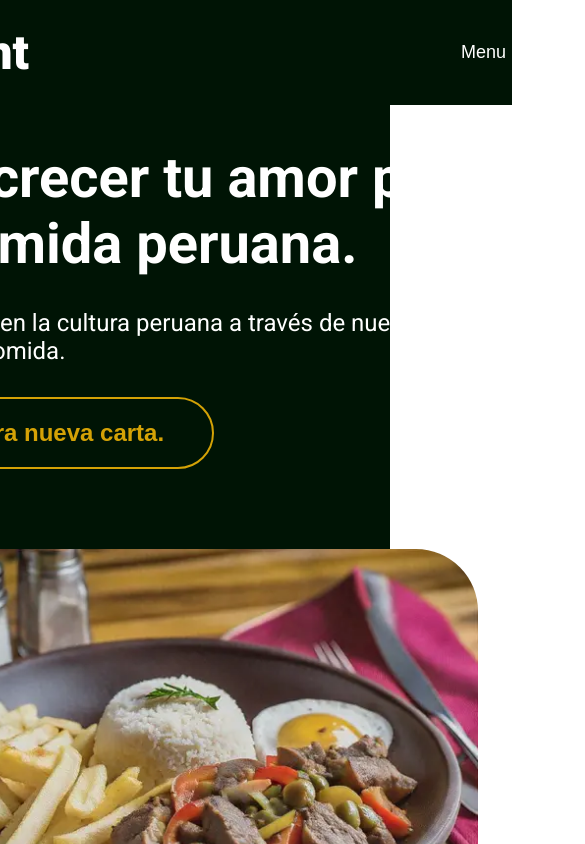
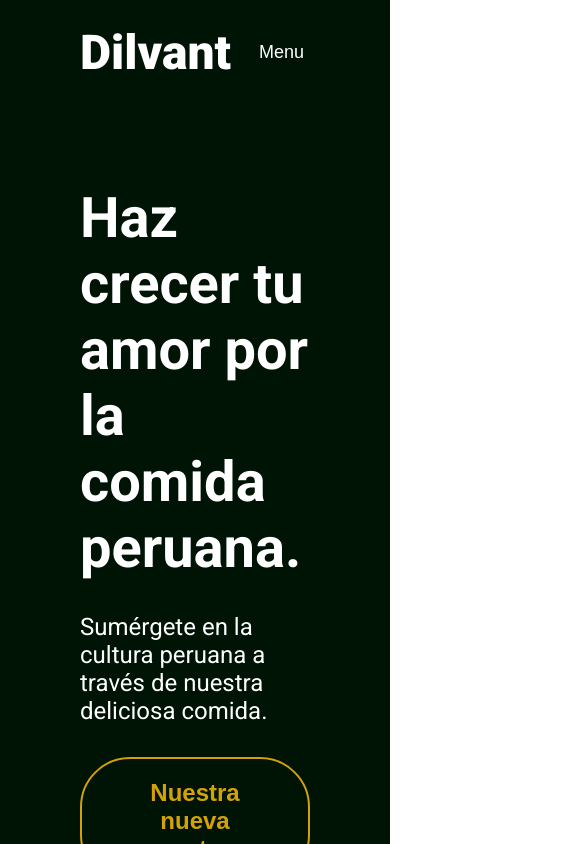
Before and after one commit to LuaGR/dilvant-landing, an Angular app: page / in a window 390 px wide. Shown: the top 844 px of the page, 585 px wide, since content can reach past the window. Built offline with nearby package versions, Linux system fonts and the light colour scheme.

Commit message:
style: fix containers

```diff
--- a/src/app/components/header/components/navbar/navbar.component.css
+++ b/src/app/components/header/components/navbar/navbar.component.css
@@ -4,7 +4,6 @@
   max-width: 1440px;
   height: auto;
   padding-block: 24px;
-  box-sizing: border-box;
   display: flex;
   justify-content: space-between;
   align-items: center;
--- a/src/app/components/header/components/presentation/presentation.component.css
+++ b/src/app/components/header/components/presentation/presentation.component.css
@@ -3,11 +3,10 @@
   display: flex;
   gap: 80px;
   justify-content: space-between;
-  padding-top: 40px;
 }
 
 .left-container {
-  width: 634px;
+  max-width: 634px;
   display: flex;
   flex-direction: column;
   justify-content: center;
--- a/src/app/components/header/header.component.css
+++ b/src/app/components/header/header.component.css
@@ -1,19 +1,25 @@
-.section-header {
-  padding: 0 80px 80px 80px;
+.section-container {
+  width: 100%;
+  display: flex;
+  justify-content: center;
 }
 
-app-navbar {
+app-navbar, app-presentation {
   width: 100%;
   max-width: 1440px;
   display: flex;
   justify-content: center;
+  padding: 80px;
+}
+
+app-navbar {
+  padding-block: 0;
 }
 
 .navbar-container {
   width: 100%;
   height: auto;
   padding-block: 24px;
-  box-sizing: border-box;
   display: flex;
   justify-content: space-between;
   align-items: center;
@@ -47,11 +53,3 @@ a {
   text-decoration: none;
   color: inherit;
 }
-
-app-presentation {
-  display: flex;
-  width: 100%;
-  max-width: 1440px;
-  height: auto;
-  justify-content: center;
-}
--- a/src/app/components/header/header.component.html
+++ b/src/app/components/header/header.component.html
@@ -1,4 +1,6 @@
-<section class="section-header">
+<section class="section-container">
   <app-navbar></app-navbar>
+</section>
+<section class="section-container">
   <app-presentation></app-presentation>
 </section>
--- a/src/app/components/main/components/favorite-dish/favorite-dish.component.css
+++ b/src/app/components/main/components/favorite-dish/favorite-dish.component.css
@@ -70,3 +70,9 @@ h2 {
   line-height: 36px;
   text-align: center;
 }
+@media (max-width: 768px) {
+
+  .items {
+    flex-direction: column;
+  }
+}
--- a/src/app/components/main/components/recipes/recipes.component.css
+++ b/src/app/components/main/components/recipes/recipes.component.css
@@ -70,5 +70,6 @@ main {
 
   .recipes, header {
     flex-direction: column;
+    align-items: center;
   }
 }
--- a/src/app/components/main/components/reservation/reservation.component.css
+++ b/src/app/components/main/components/reservation/reservation.component.css
@@ -1,5 +1,5 @@
 
-.presentation-container {
+.reservation-container {
   width: 100%;
   max-width: 1280px;
   display: flex;
@@ -9,7 +9,7 @@
 }
 
 .right-container {
-  width: 600px;
+  max-width: 600px;
   display: flex;
   flex-direction: column;
   justify-content: center;
@@ -37,3 +37,9 @@ p {
   height: auto;
   border-radius: 64px;
 }
+@media (max-width: 768px) {
+
+  .reservation-container {
+    flex-direction: column;
+  }
+}
--- a/src/app/components/main/components/reservation/reservation.component.html
+++ b/src/app/components/main/components/reservation/reservation.component.html
@@ -1,4 +1,4 @@
-<section class="presentation-container">
+<section class="reservation-container">
   <aside class="left-container">
     <img src="/reservation/mesa-menu.webp" alt="menú" class="image-food" width="600" height="488">
   </aside>
--- a/src/app/components/main/components/seasonal-dish/seasonal-dish.component.css
+++ b/src/app/components/main/components/seasonal-dish/seasonal-dish.component.css
@@ -38,3 +38,9 @@ p {
   max-height: 347px;
   border-radius: 63px;
 }
+@media (max-width: 768px) {
+
+  .section-seasonal-dish {
+    flex-direction: column;
+  }
+}
```
